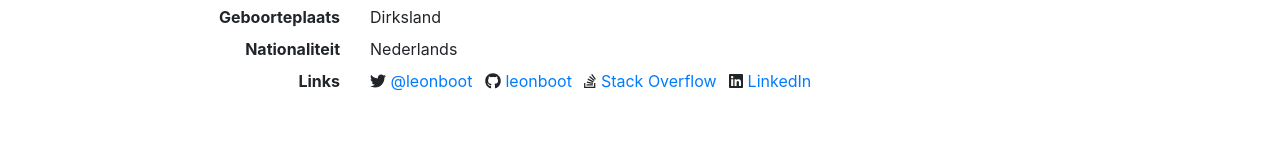
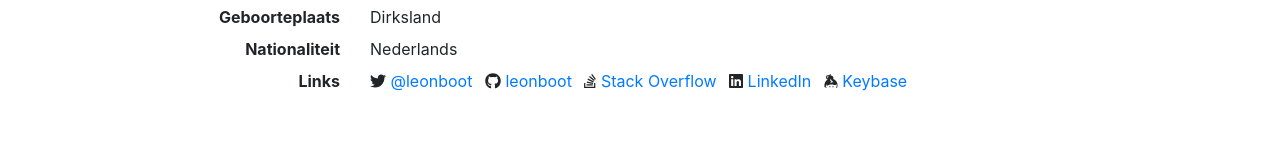
Before and after one commit to leonboot/leonboot-dev-src, a website with bundled scripts: page public/index.html in a window 1280 px wide. Shown: the part 291-447 px from the top of the page. Built offline with nearby package versions, Linux system fonts and the light colour scheme; files whose address does not match are found by name.

Commit message:
Added keybase url

```diff
--- a/public/index.html
+++ b/public/index.html
@@ -59,6 +59,7 @@
                   <li class="list-inline-item"><i class="fab fa-github"></i> <a href="https://github.com/leonboot">leonboot</a></li>
                   <li class="list-inline-item"><i class="fab fa-stack-overflow"></i> <a href="http://stackoverflow.com/users/2742375/leon-boot">Stack Overflow</a></li>
                   <li class="list-inline-item"><i class="fab fa-linkedin"></i> <a href="https://www.linkedin.com/in/leonboot/">LinkedIn</a></li>
+                  <li class="list-inline-item"><i class="fab fa-keybase"></i> <a href="https://keybase.io/leonb">Keybase</a></li>
                 </ul>
               </dd>
             </dl>
```
